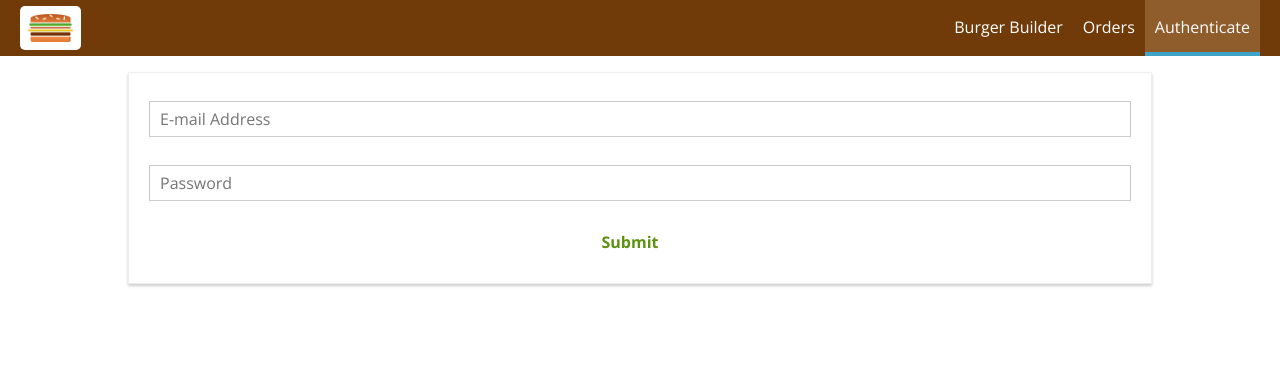
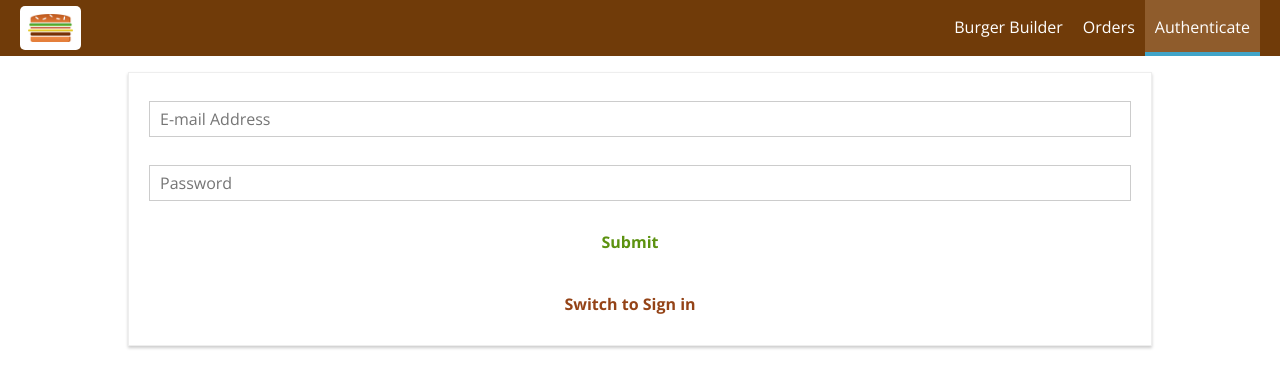
Before and after one commit to mlycode/react-burger-app, a React app: page /auth in a window 1280 px wide. Shown: the top 388 px of the page. Built offline with nearby package versions, Linux system fonts and the light colour scheme.

Commit message:
add sign in

```diff
--- a/src/containers/Auth/Auth.js
+++ b/src/containers/Auth/Auth.js
@@ -37,7 +37,8 @@
                 valid: false,
                 touched: false
             }
-        }
+        },
+        isSignUp: true
     }
 
     checkValidity(value, rules) {
@@ -69,8 +70,14 @@
 
     submitHandler = (event) => {
         event.preventDefault();
-        this.props.onAuth(this.state.controls.email.value, this.state.controls.password.value);
+        this.props.onAuth(this.state.controls.email.value, this.state.controls.password.value, this.state.isSignUp);
     }
+
+    switchAuthModeHandler = () => {
+        this.setState(prevState => {
+            return {isSignUp: !prevState.isSignUp};
+        })
+    };
 
 
     render () {
@@ -100,6 +107,9 @@
                     {form}
                     <Button btnType="Success">Submit</Button>
                 </form>
+                <Button
+                btnType="Danger"
+                clicked={this.switchAuthModeHandler}>Switch to {this.state.isSignUp ? "Sign in" : "Signup"}</Button>
             </div>
         );
     }
@@ -107,7 +117,7 @@
 
 const mapDispatchToProps = dispatch => {
     return {
-        onAuth: (email, password) => dispatch(actions.auth(email, password))
+        onAuth: (email, password, isSignUp) => dispatch(actions.auth(email, password, isSignUp))
     };
 };
 
--- a/src/store/actions/auth.js
+++ b/src/store/actions/auth.js
@@ -22,7 +22,7 @@
     };
 };
 
-export const auth = (email, password) => {
+export const auth = (email, password, isSignUp) => {
     return dispatch => {
         dispatch(authStart());
         const authData = {
@@ -30,7 +30,11 @@
             password: password,
             returnSecureToken: true
         };
-        axios.post("https://www.googleapis.com/identitytoolkit/v3/relyingparty/signupNewUser?key=AIzaSyBXCMlj8AnQe6TbNVdey_cuhwWtErXT4oc", authData)
+        let url = "https://www.googleapis.com/identitytoolkit/v3/relyingparty/signupNewUser?key=AIzaSyBXCMlj8AnQe6TbNVdey_cuhwWtErXT4oc"
+        if (!isSignUp) {
+            url = "https://www.googleapis.com/identitytoolkit/v3/relyingparty/verifyPassword?key=AIzaSyBXCMlj8AnQe6TbNVdey_cuhwWtErXT4oc"
+        }
+        axios.post(url, authData)
             .then(response => {
                 console.log(response);
                 dispatch(authSuccess(response.data));
```
